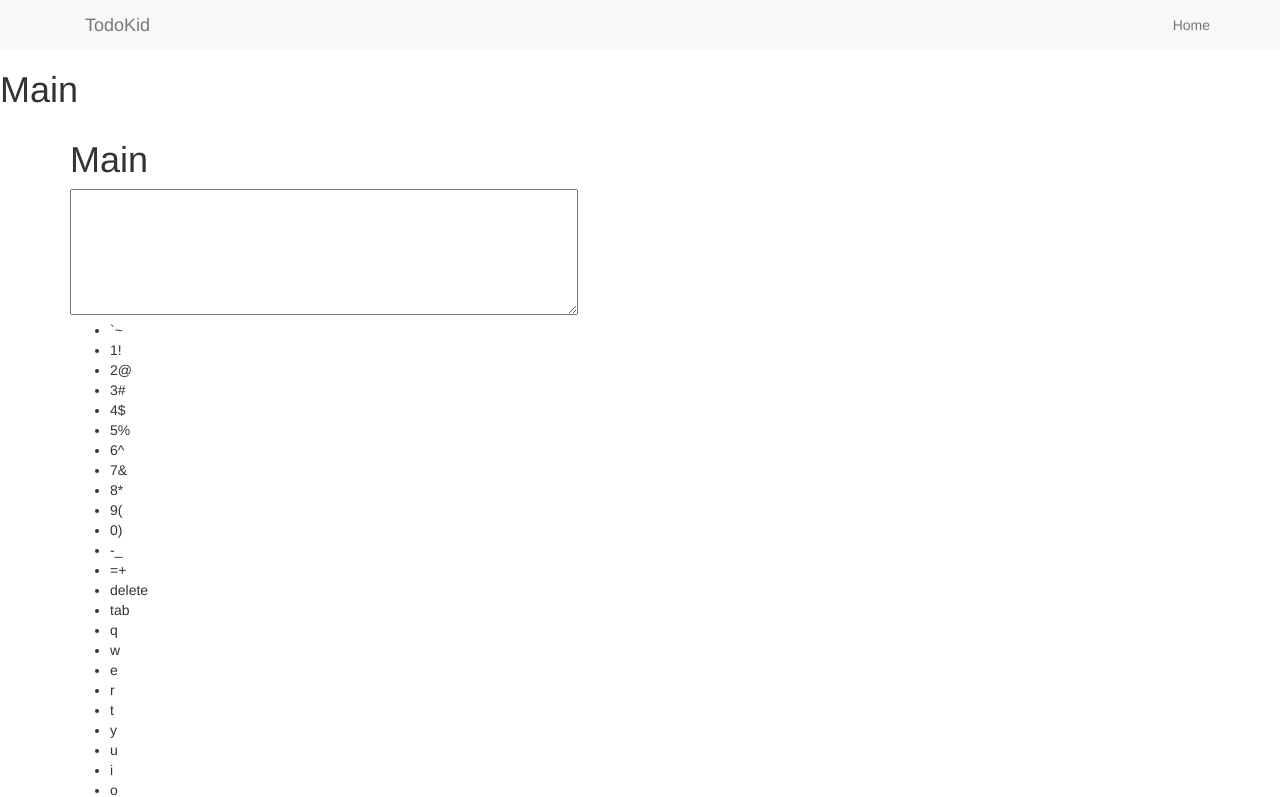
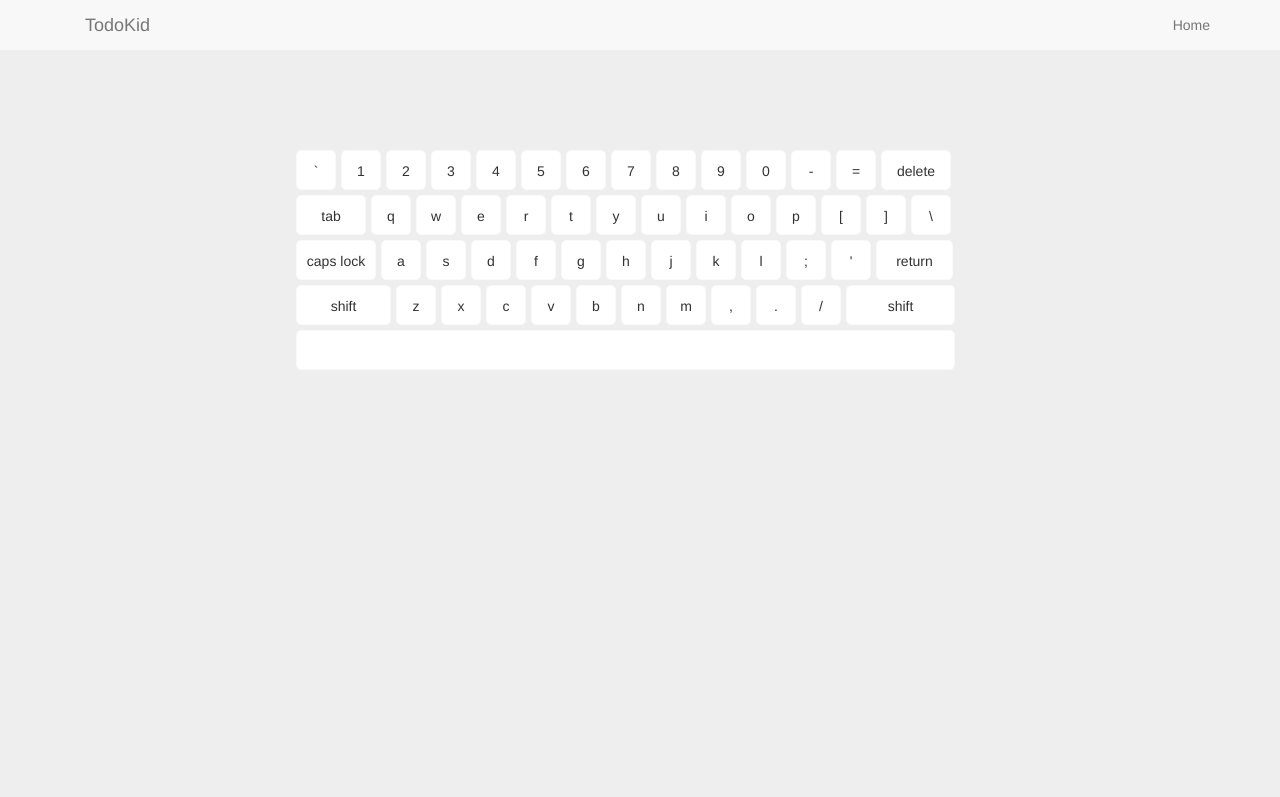
Before and after one commit to danielsunkim/TodoKid, a plain HTML site: page index.html in a window 1280 px wide. Shown: the top 797 px of the page. Drawn offline with nearby package versions, Linux system fonts and the light colour scheme; some icons are missing.

Commit message:
Update keyboard, add css, add assets folder

```diff
--- /dev/null
+++ b/css/style.css
@@ -0,0 +1,91 @@
+
+/* Border-box  */
+html {
+  box-sizing: border-box;
+  font-family: 'Roboto', 'Sans-Serif';
+}
+*, *:before, *:after {
+  box-sizing: inherit;
+}
+/* key board CSS */
+* {
+margin: 0;
+padding: 0;
+}
+body {
+font: 71%/1.5;
+font-weight: 300;
+background: #eee;
+}
+#container {
+margin: 100px auto;
+width: 688px;
+box-sizing: border-box;
+}
+#write {
+margin: 0 0 5px;
+padding: 5px;
+width: 671px;
+height: 200px;
+font: 1em/1.5;
+background: #fff;
+border: 1px solid #f9f9f9;
+-moz-border-radius: 5px;
+-webkit-border-radius: 5px;
+}
+#keyboard {
+margin: 0;
+padding: 0;
+list-style: none;
+}
+    #keyboard li {
+    float: left;
+    margin: 0 5px 5px 0;
+    width: 40px;
+    height: 40px;
+    line-height: 40px;
+    text-align: center;
+    background: #fff;
+    border: 1px solid #f9f9f9;
+    -moz-border-radius: 5px;
+    -webkit-border-radius: 5px;
+    }
+        .capslock, .tab, .left-shift {
+        clear: left;
+        }
+            #keyboard .tab, #keyboard .delete {
+            width: 70px;
+            }
+            #keyboard .capslock {
+            width: 80px;
+            }
+            #keyboard .return {
+            width: 77px;
+            }
+            #keyboard .left-shift {
+            width: 95px;
+            }
+            #keyboard .right-shift {
+            width: 109px;
+            }
+        .lastitem {
+        margin-right: 0;
+        border-sizing: border-box;
+        }
+        .uppercase {
+        text-transform: uppercase;
+        }
+        #keyboard .space {
+        clear: left;
+        width: 659px;
+        }
+        .on {
+        display: none;
+        }
+        #keyboard li:hover {
+        position: relative;
+        top: 1px;
+        left: 1px;
+        border-color: #e5e5e5;
+        cursor: pointer;
+        }
--- a/index.html
+++ b/index.html
@@ -2,16 +2,15 @@
 <html ng-app="myApp">
 <head>
   <title>TodoKid</title>
-  <meta http-equiv="X-UA-Compatible" content="IE=Edge">
-  <meta charset="UTF-8">
+  <meta http-equiv="Content-Type" content="text/html; charset=UTF-8" />
   <link rel="stylesheet" href="https://maxcdn.bootstrapcdn.com/bootstrap/3.3.6/css/bootstrap.min.css" />
   <script src="https://ajax.googleapis.com/ajax/libs/angularjs/1.2.19/angular.min.js"></script>
 
   <script type="text/javascript" src="app.js"></script>
 
   <script type="text/javascript" src="http://ajax.googleapis.com/ajax/libs/jquery/1.3.2/jquery.min.js"></script>
-  <script type="text/javascript" src="js/keyboard.js"></script>
-
+  <link rel="stylesheet" type="text/css" href="/css/style.css">
+  <link href='https://fonts.googleapis.com/css?family=Roboto:400,300' rel='stylesheet' type='text/css'>
 
 </head>
 
@@ -31,24 +30,9 @@
       </nav>
     </header>
 
-        <div ng-controller="mainController">
-            <h1>{{ name }}</h1>
-            {{age}}
-
-        </div>
-
-
-    <div class="container">
-
-        <div ng-controller="mainController">
-
-            <h1>{{ name }}</h1>
-            {{age}}
-
-        </div>
 
   <div id="container">
-    <textarea id="write" rows="6" cols="60"></textarea>
+    <!-- <textarea id="write" rows="6" cols="60"></textarea> -->
     <ul id="keyboard">
         <li class="symbol"><span class="off">`</span><span class="on">~</span></li>
         <li class="symbol"><span class="off">1</span><span class="on">!</span></li>
@@ -107,7 +91,7 @@
     </ul>
 </div>
 
-    </div>
+
 
 </body>
 
```
Also changed, not shown: assets/readImage.jpeg (added).
